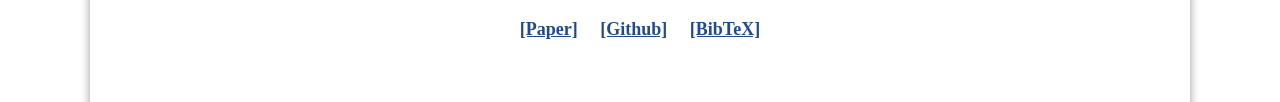
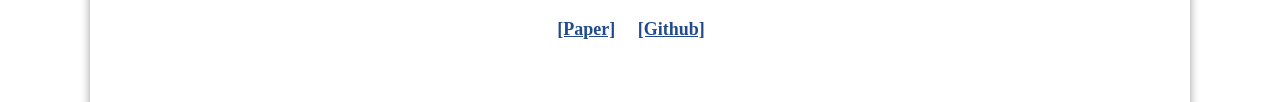
Before and after one commit to maxin-cn/cinemo_project, a plain HTML site: page index.html in a window 1280 px wide. Shown: the part 303-405 px from the top of the page. Drawn offline with nearby package versions, Linux system fonts and the light colour scheme.

```diff
--- a/index.html
+++ b/index.html
@@ -49,7 +49,7 @@
     <p style="text-align: center;" class="serif">
       <a href="https://arxiv.org/abs/2407.15642" target="_blank" style="font-weight: bold;">[Paper]</a>&nbsp;&nbsp;&nbsp;&nbsp;
       <a href="https://github.com/maxin-cn/Cinemo" target="_blank" style="font-weight: bold;">[Github]</a>&nbsp;&nbsp;&nbsp;&nbsp;
-      <a href="#bibtex" style="font-weight: bold;">[BibTeX]</a>
+      <!-- <a href="#bibtex" style="font-weight: bold;">[BibTeX]</a> -->
     </p><br>
   </font>
 
```
